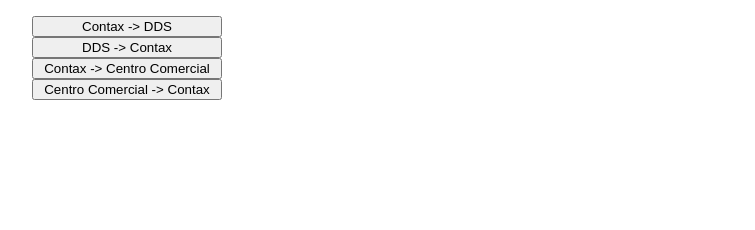
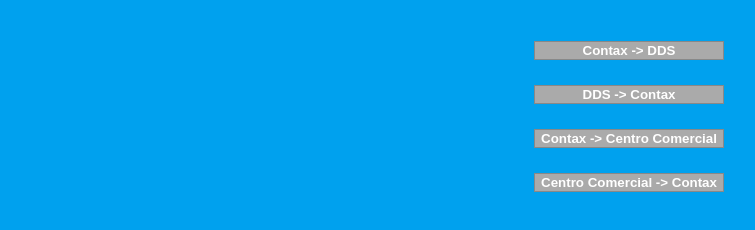
Before and after one commit to rpaggi/HoraVan, a plain HTML site: page www/index.html in a window 1280 px wide. Shown: the whole page, without its empty margins (16-771 px from the left). Drawn offline with Linux system fonts and the light colour scheme.

Commit message:
Update style.css

```diff
--- a/www/css/style.css
+++ b/www/css/style.css
@@ -1,11 +1,37 @@
+body{
+	background-color: #00a1ee
+}
+
+#master{
+	width: 100%;
+}
 #master li{
 	display: inherit;
 }
 
 #master button{
 	width: 190px;
+	color: white;
+	background: #aaa;
+	border: 1px solid #888;
+	font-weight: bold;
+}
+
+#mainMenu, #content{
+	margin: 0 auto;
+	width: 260px;
+}
+
+#mainMenu button{
+	margin-top: 25px;
 }
 
 #content{
 	display: none;
 }
+
+#hora{
+	padding-left: 50px;
+	color: #efefef;
+	font-weight: bold;
+}
```
